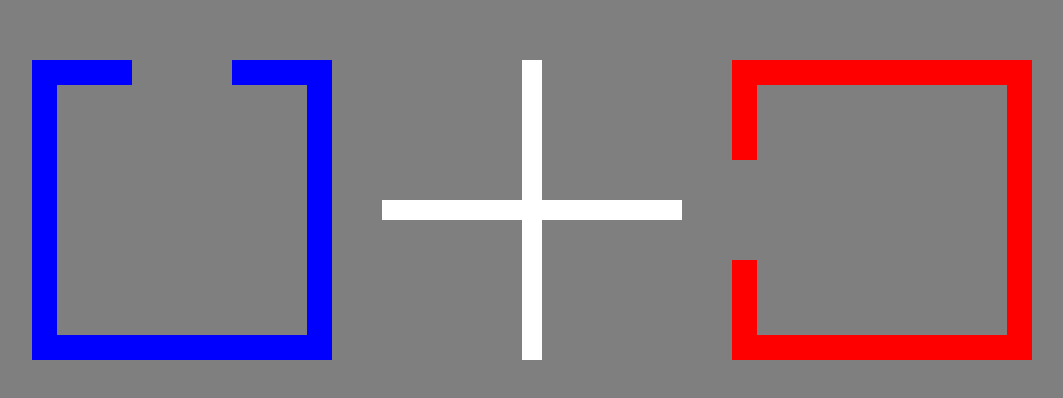
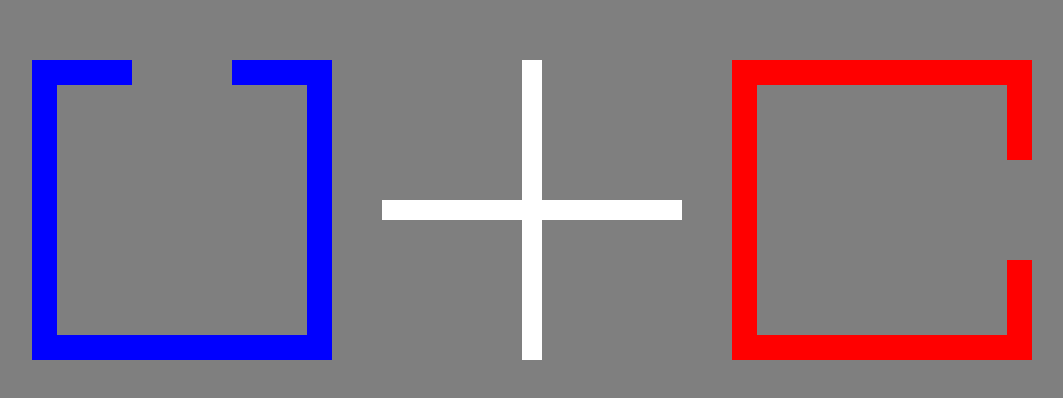
Before and after one commit to victrolles/psycho-test-human-reactivity, a React (Vite) app: page /psycho-test-human-reactivity/test1 in a window 1280 px wide. Shown: the part 190-588 px from the top of the page, without its empty margins (108-1171 px from the left). Built offline with nearby package versions, Linux system fonts and the light colour scheme.

Commit message:
fix left right

```diff
--- a/src/components/SelectShape.tsx
+++ b/src/components/SelectShape.tsx
@@ -11,8 +11,11 @@ function SelectShape({ resetTest, color, congruent }: selectShapeProps) {
     const [leftColor] = useState<Color>(Math.random() < 0.5 ? "red" : "blue");
     const [leftHoleLocation] = useState<HoleLocation>(
         congruent ?
-        (color === leftColor ? "horizontal" : "vertical") :
-        (color === leftColor ? "vertical" : "horizontal")
+        (color === leftColor ? (Math.random() < 0.5 ? "left" : "right") : "vertical") :
+        (color === leftColor ? "vertical" : (Math.random() < 0.5 ? "left" : "right"))
+    );
+    const [rightHoleLocation] = useState<HoleLocation>(
+        leftHoleLocation === "vertical" ? (Math.random() < 0.5 ? "left" : "right") : "vertical"
     );
 
     const handleClick = (clickLeft: boolean) => {
@@ -21,12 +24,23 @@ function SelectShape({ resetTest, color, congruent }: selectShapeProps) {
         const reactionTime = endTime - startTime; // Calculer le temps de réaction
 
         // Vérifier si la réponse est correcte
-        let correct;
-        if (clickLeft) {
-            correct = leftHoleLocation === "horizontal";
-        } else {
-            correct = leftHoleLocation === "vertical";
+        let correct = false; // Default to false
+        if (leftHoleLocation !== "vertical" ) {
+            if (leftHoleLocation === "left" && clickLeft) {
+                correct = true;
+            } else if (leftHoleLocation === "right" && !clickLeft) {
+                correct = true;
+            }
+
         }
+        if (rightHoleLocation !== "vertical" ) {
+            if (rightHoleLocation === "left" && clickLeft) {
+                correct = true;
+            } else if (rightHoleLocation === "right" && !clickLeft) {
+                correct = true;
+            }
+        }
+
 
         resetTest(reactionTime, correct);
     }
@@ -56,7 +70,7 @@ function SelectShape({ resetTest, color, congruent }: selectShapeProps) {
         <div className="select-shape">
             <div onClick={() => handleClick(true)}><Shape color={leftColor} holeLocation={leftHoleLocation}/></div>
             <ShowCross />
-            <div onClick={() => handleClick(false)}><Shape color={leftColor === "red" ? "blue" : "red"} holeLocation={leftHoleLocation === "vertical" ? "horizontal" : "vertical"} /></div>
+            <div onClick={() => handleClick(false)}><Shape color={leftColor === "red" ? "blue" : "red"} holeLocation={rightHoleLocation} /></div>
 
         </div>
     );
--- a/src/components/Shape.tsx
+++ b/src/components/Shape.tsx
@@ -20,15 +20,11 @@ function Shape({ color, holeLocation }: ShapeProps) {
         else {
             holeStyle = holeStyles.bottom;
         }
-    } else if (holeLocation === "horizontal") {
-        if (Math.random() < 0.5) {
-            holeStyle = holeStyles.left;
-        }
-        else {
+    } else if (holeLocation === "left") {
+        holeStyle = holeStyles.left;
+    } else if (holeLocation === "right") {
             holeStyle = holeStyles.right;
-        }
-    }
-    else {
+    } else {
         console.error(`Invalid hole location: ${holeLocation}`);
     }
 
--- a/src/types/types.ts
+++ b/src/types/types.ts
@@ -2,4 +2,4 @@ export type Color = 'red' | 'blue';
 
 export type Phase = 'circle' | 'cross' | 'selectShape';
 
-export type HoleLocation = 'vertical' | 'horizontal';
+export type HoleLocation = 'vertical' | 'right' | 'left';
```
